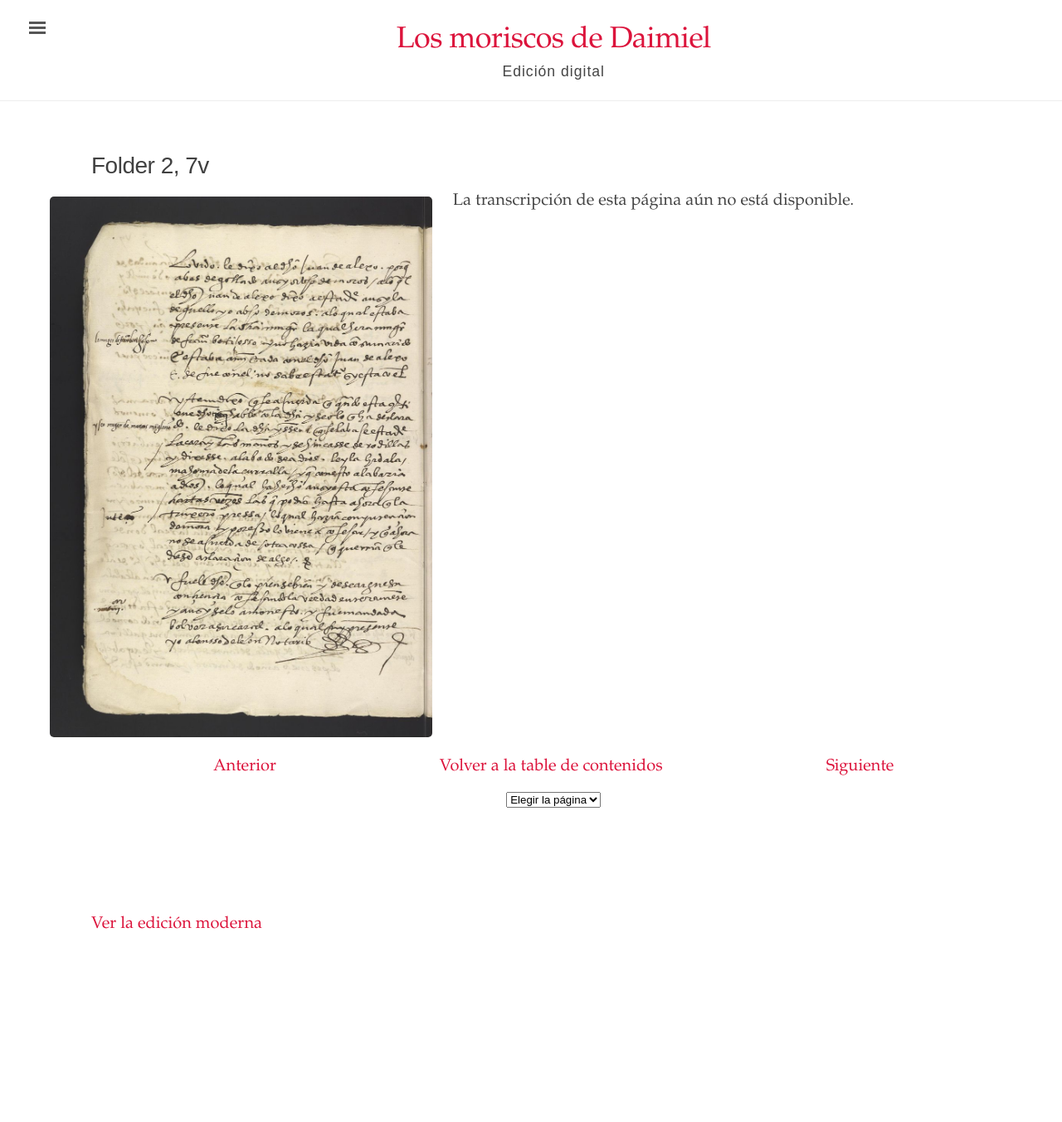
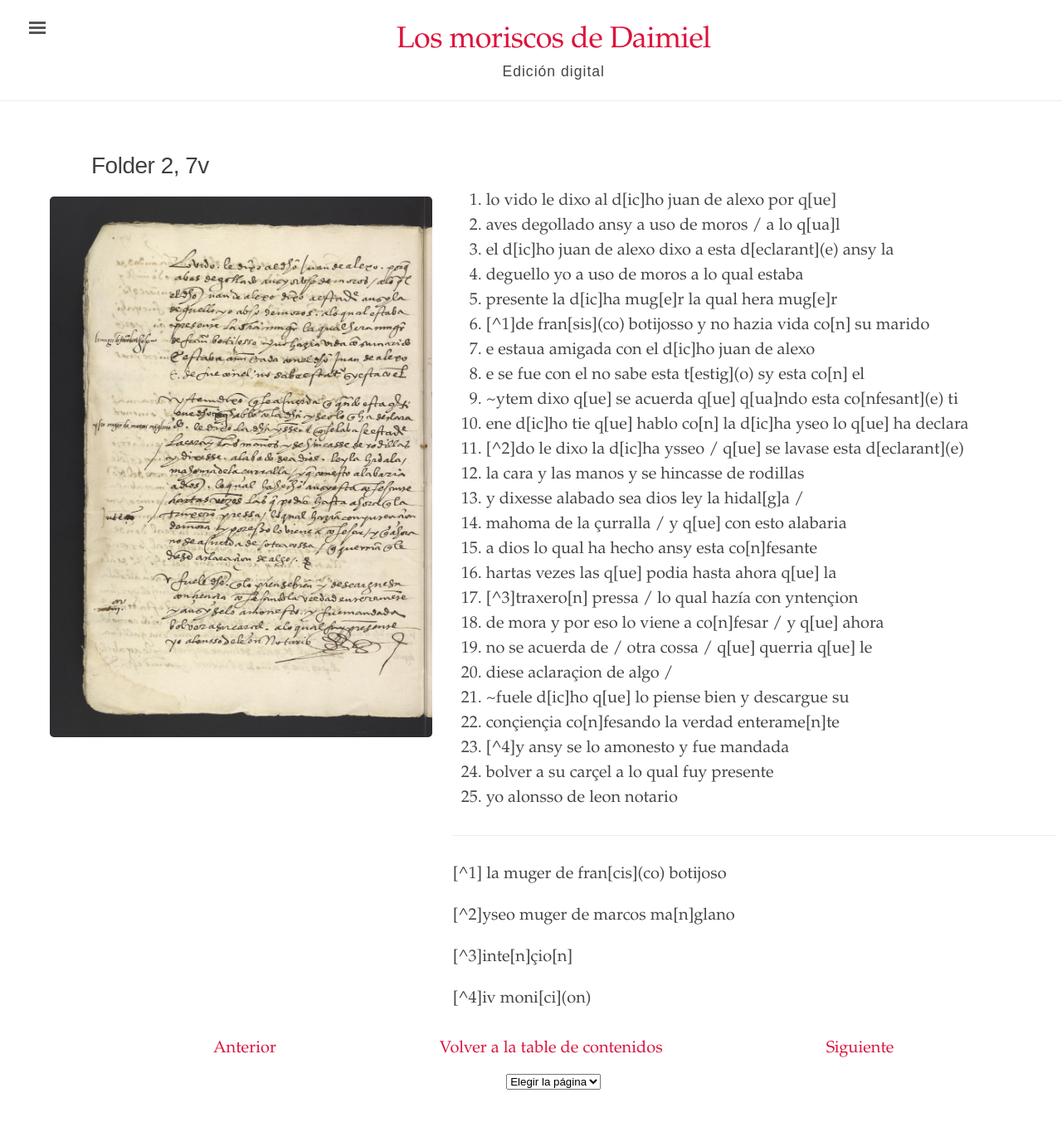
Before and after one commit to digbmc/moriscos-daimel, a Jekyll site: the page built from _texts/folder-2-7v.md, in a window 1280 px wide and 1400 px high. Shown: the top 1353 px of the window at 83% size. Built offline with Jekyll 4.4.1, drawn with Linux system fonts in a browser that asks for light colours.

Commit message:
Update folder-2-7v.md

```diff
--- a/_texts/folder-2-7v.md
+++ b/_texts/folder-2-7v.md
@@ -5,4 +5,38 @@ image: /assets/images/Folder_2_7v.jpg
 body_class: wide-page
 order: 14
 ---
-La transcripción de esta página aún no está disponible.
+1. lo vido le dixo al d\[ic\]ho juan de alexo por q\[ue\]
+2. aves degollado ansy a uso de moros / a lo q\[ua\]l
+3. el d\[ic\]ho juan de alexo dixo a esta d\[eclarant\](e) ansy la
+4. deguello yo a uso de moros a lo qual estaba
+5. presente la d\[ic\]ha mug\[e\]r la qual hera mug\[e\]r
+6. [^1]de fran\[sis\](co) botijosso y no hazia vida co\[n\] su marido
+7. e estaua amigada con el d\[ic\]ho juan de alexo
+8. e se fue con el no sabe esta t\[estig\](o) sy esta co\[n\] el
+9. ~ytem dixo q\[ue\] se acuerda q\[ue\] q\[ua\]ndo esta co\[nfesant\](e) ti
+10. ene d\[ic\]ho tie q\[ue\] hablo co\[n\] la d\[ic\]ha yseo lo q\[ue\] ha declara
+11. [^2]do le dixo la d\[ic\]ha ysseo / q\[ue\] se lavase esta d\[eclarant\](e)
+12. la cara y las manos y se hincasse de rodillas
+13. y dixesse alabado sea dios ley la hidal\[g\]a /
+14. mahoma de la çurralla / y q\[ue\] con esto alabaria
+15. a dios lo qual ha hecho ansy esta co\[n\]fesante
+16. hartas vezes las q\[ue\] podia hasta ahora q\[ue\] la
+17. [^3]traxero\[n\] pressa / lo qual hazía con yntençion
+18. de mora y por eso lo viene a co\[n\]fesar / y q\[ue\] ahora
+19. no se acuerda de / otra cossa / q\[ue\] querria q\[ue\] le
+20. diese aclaraçion de algo /
+21. ~fuele d\[ic\]ho q\[ue\] lo piense bien y descargue su
+22. conçiençia co\[n\]fesando la verdad enterame\[n\]te
+23. [^4]y ansy se lo amonesto y fue mandada
+24. bolver a su carçel a lo qual fuy presente
+25. yo alonsso de leon notario
+
+<hr>
+
+[^1] la muger de fran\[cis\](co) botijoso
+
+[^2]yseo muger de marcos ma\[n\]glano
+
+[^3]inte\[n\]çio\[n\]
+
+[^4]iv moni\[ci\](on)
```
